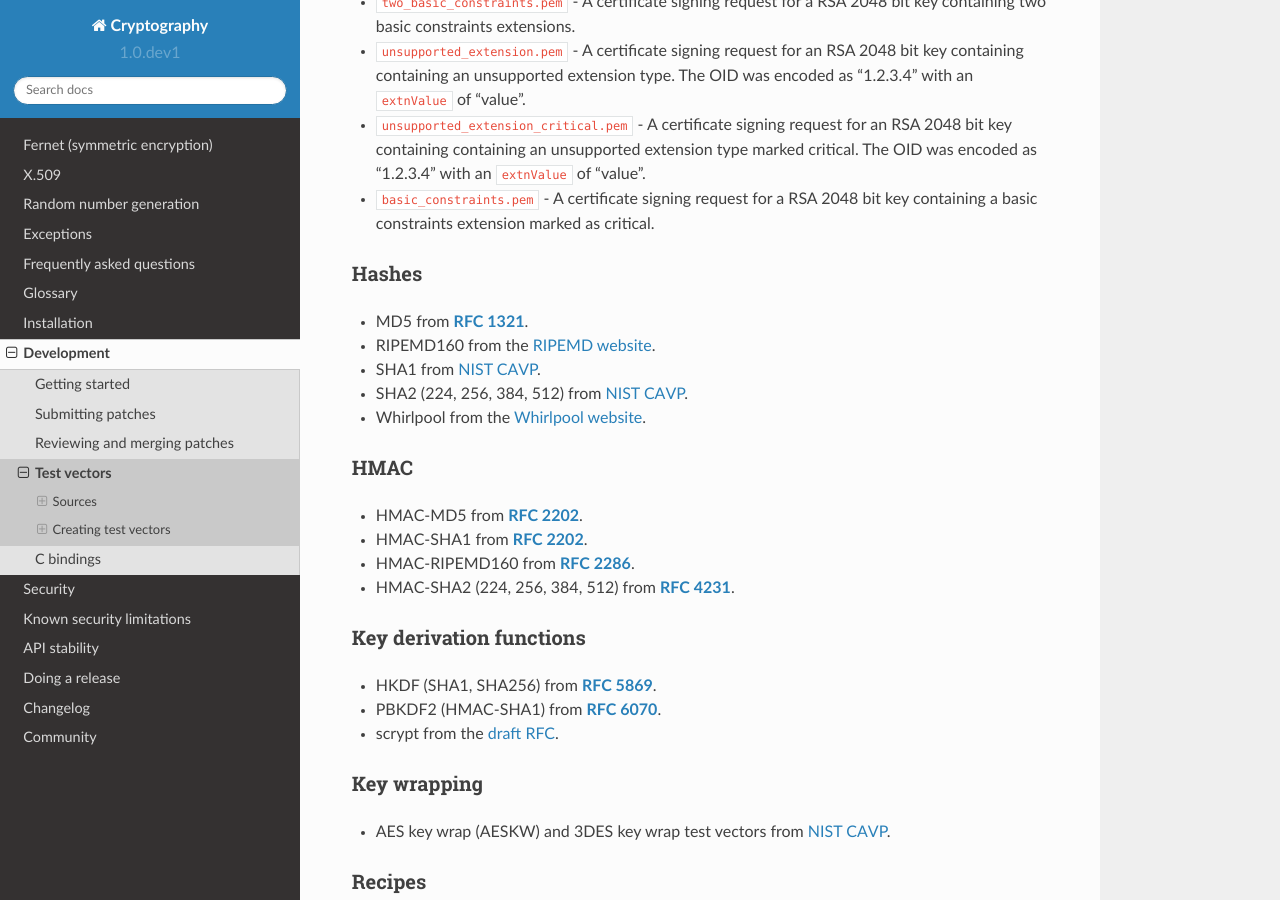
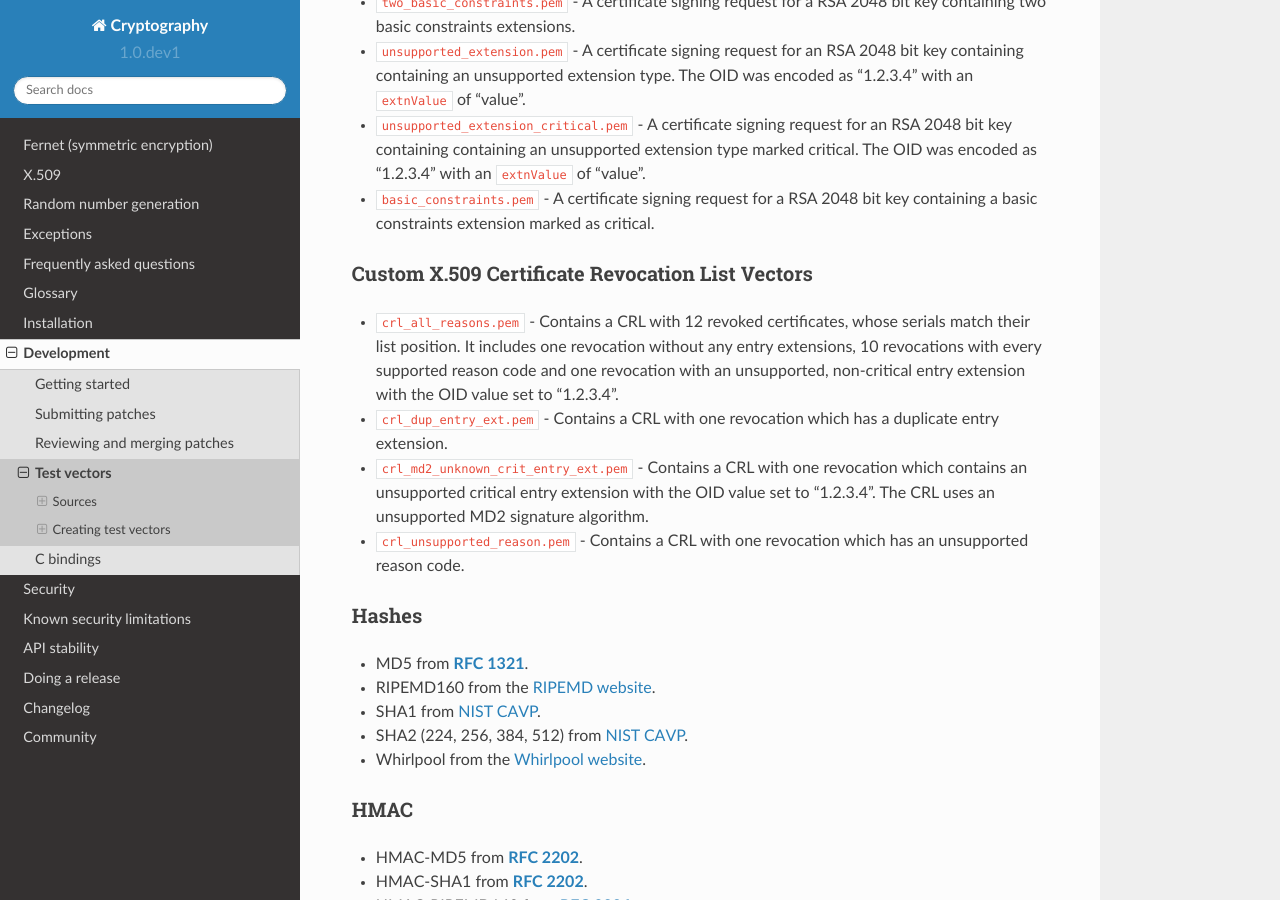
Before and after one commit to WebKing0121/cryptography, a Sphinx documentation site: the page built from docs/development/test-vectors.rst, in a window 1280 px wide and 900 px high, scrolled down 4582 px. Built offline with Sphinx 7.4.7 and the Read the Docs theme 2.0.0, drawn with Linux system fonts in a browser that asks for light colours; pages that are not in the unit, such as notebooks, are missing from menus.

Commit message:
add example CRL PEM files to vectors

```diff
--- a/docs/development/test-vectors.rst
+++ b/docs/development/test-vectors.rst
@@ -234,6 +234,22 @@ Custom X.509 Request Vectors
   2048 bit key containing a basic constraints extension marked as
   critical.
 
+Custom X.509 Certificate Revocation List Vectors
+~~~~~~~~~~~~~~~~~~~~~~~~~~~~~~~~~~~~~~~~~~~~~~~~
+
+* ``crl_all_reasons.pem`` - Contains a CRL with 12 revoked certificates, whose
+  serials match their list position. It includes one revocation without
+  any entry extensions, 10 revocations with every supported reason code and one
+  revocation with an unsupported, non-critical entry extension with the OID
+  value set to "1.2.3.4".
+* ``crl_dup_entry_ext.pem`` - Contains a CRL with one revocation which has a
+  duplicate entry extension.
+* ``crl_md2_unknown_crit_entry_ext.pem`` - Contains a CRL with one revocation
+  which contains an unsupported critical entry extension with the OID value set
+  to "1.2.3.4". The CRL uses an unsupported MD2 signature algorithm.
+* ``crl_unsupported_reason.pem`` - Contains a CRL with one revocation which has
+  an unsupported reason code.
+
 Hashes
 ~~~~~~
 
```
Also changed, not shown: 4 other files.
